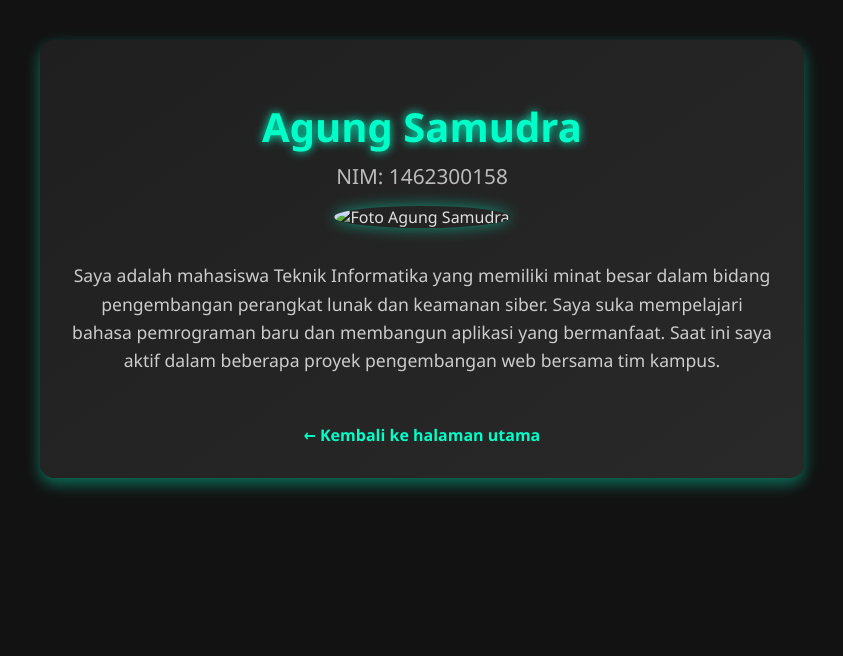
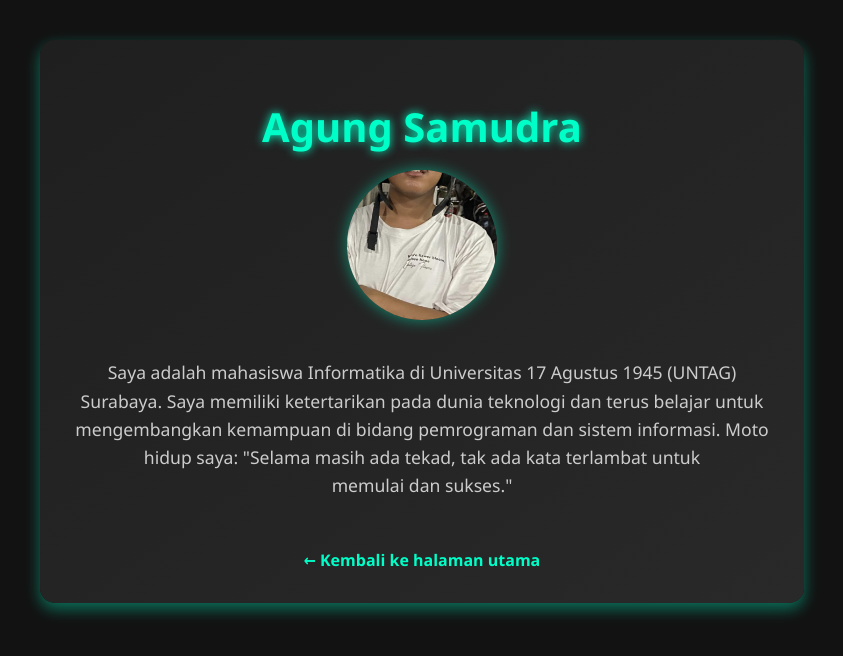
Before and after one commit to dickyydk/tugasMjk, a plain HTML site: page profil-agung.html in a window 1280 px wide. Shown: the whole page, without its empty margins (218-1061 px from the left). Drawn offline with Linux system fonts and the light colour scheme.

Commit message:
Update profil-agung.html
Signed-off-by: dickyydk <dwidicky822@gmail.com>

```diff
--- a/profil-agung.html
+++ b/profil-agung.html
@@ -3,7 +3,7 @@
 <head>
   <meta charset="UTF-8" />
   <meta name="viewport" content="width=device-width, initial-scale=1" />
-  <title>Profil Agung Samudra</title>
+  <title>Profil Agung samudra</title>
   <style>
     body {
       background: #121212;
@@ -69,10 +69,12 @@
 <body>
   <div class="profil-container">
     <h1>Agung Samudra</h1>
-    <div class="nim">NIM: 1462300158</div>
-    <img src="img/agung.jpg" alt="Foto Agung Samudra" class="foto" />
+    <div class="nim"></div>
+    <img src="https://dickyydk.github.io/tugasMjk/foto-agung.jpg" alt="Foto Agung samudra" class="foto" />
     <p class="deskripsi">
-      Saya adalah mahasiswa Teknik Informatika yang memiliki minat besar dalam bidang pengembangan perangkat lunak dan keamanan siber. Saya suka mempelajari bahasa pemrograman baru dan membangun aplikasi yang bermanfaat. Saat ini saya aktif dalam beberapa proyek pengembangan web bersama tim kampus.
+     Saya adalah mahasiswa Informatika di Universitas 17 Agustus 1945 (UNTAG) Surabaya. Saya memiliki ketertarikan pada dunia teknologi dan terus belajar untuk mengembangkan kemampuan di bidang pemrograman dan sistem informasi.
+
+      Moto hidup saya: "Selama masih ada tekad, tak ada kata terlambat untuk memulai dan sukses."
     </p>
     <a href="index.html" class="kembali">← Kembali ke halaman utama</a>
   </div>
```
